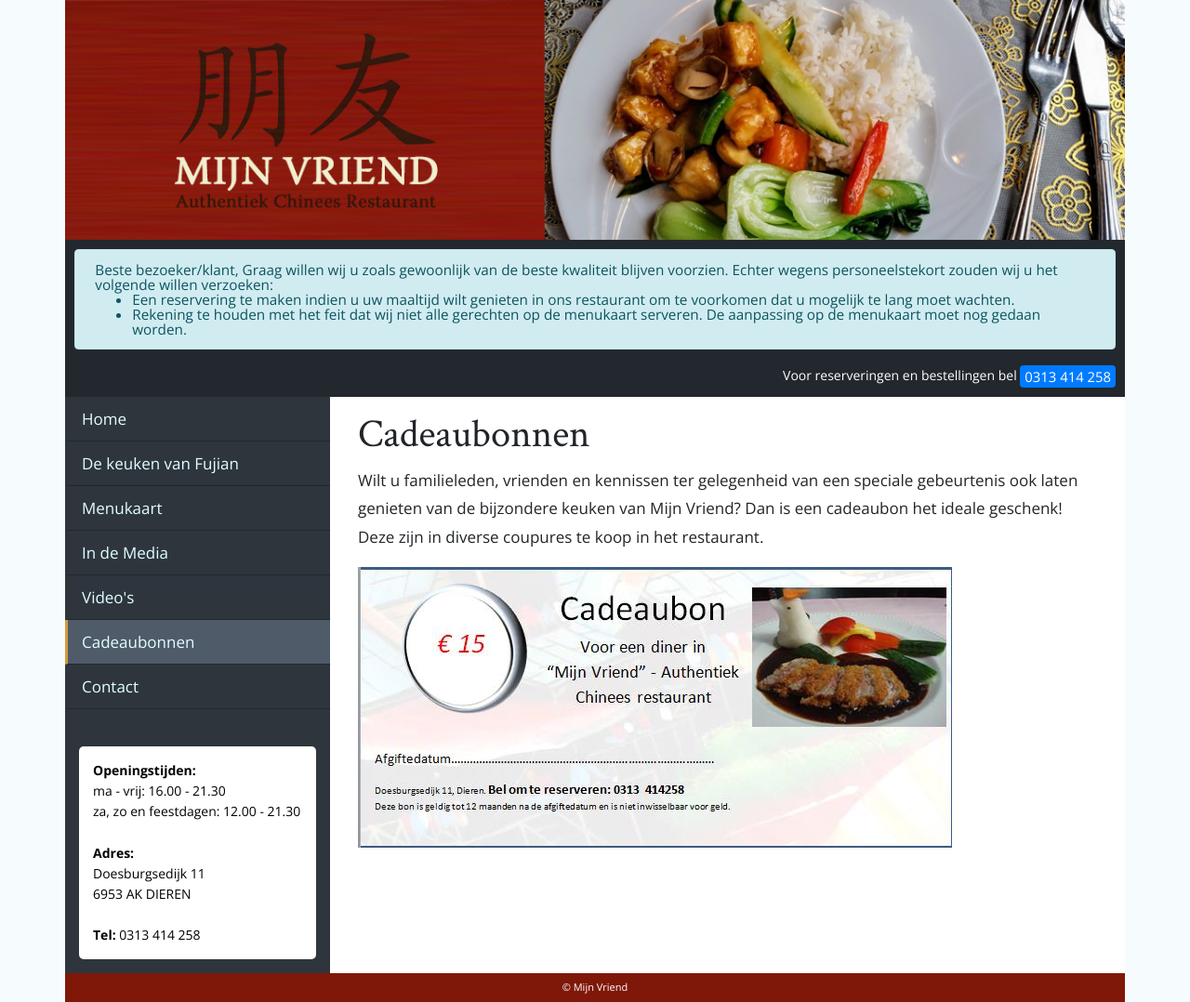
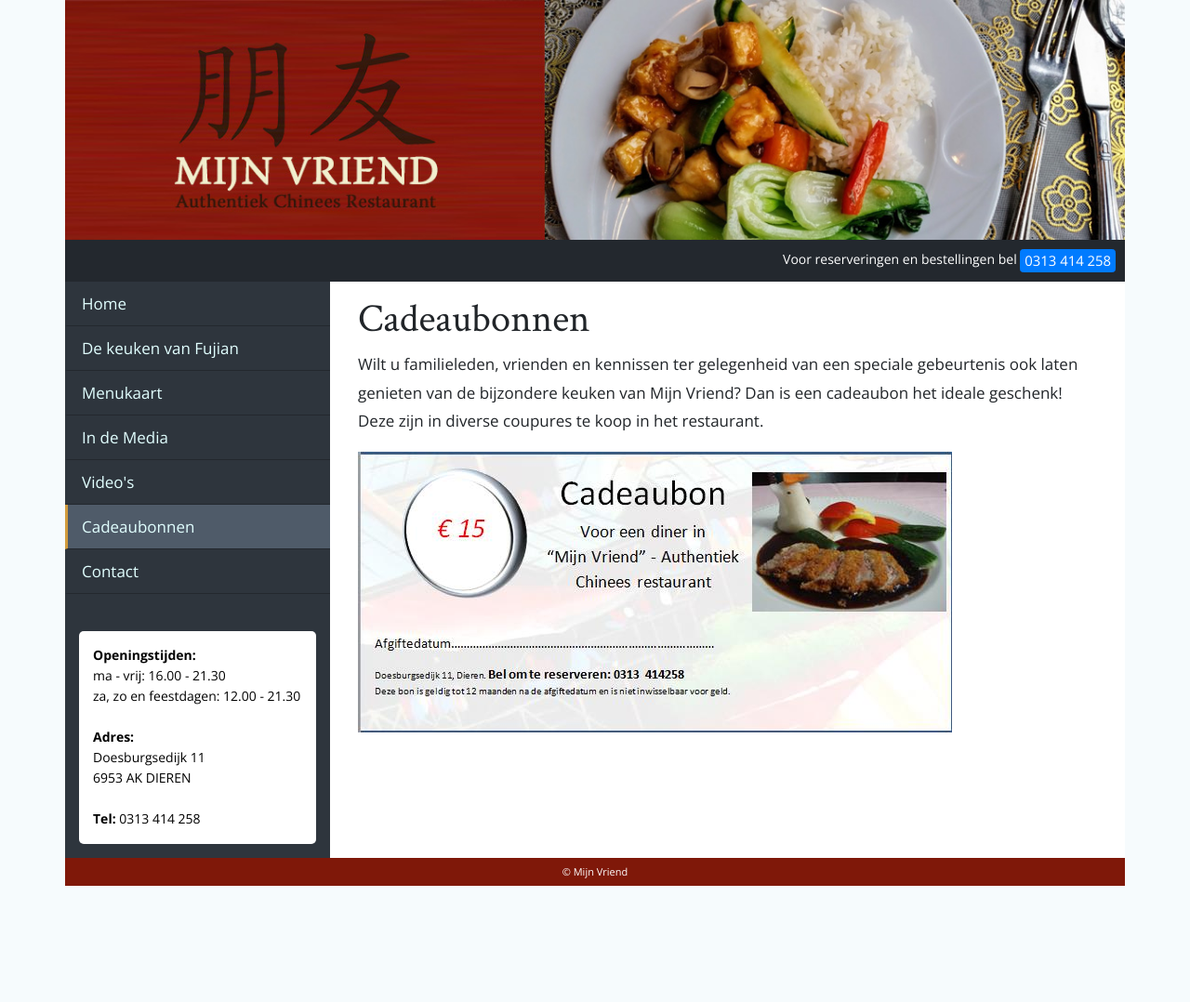
Before and after one commit to dirkjf/mijn-vriend-static, a plain HTML site: page cadeaubonnen.html in a window 1280 px wide. Shown: the whole page at 93% size. After the commit the page ends 953 px from the top, so only its background shows below. Drawn offline with nearby package versions, Linux system fonts and the light colour scheme.

Commit message:
remove alert

```diff
--- a/cadeaubonnen.html
+++ b/cadeaubonnen.html
@@ -25,18 +25,7 @@
   </div>
   <div class="row text-right">
     <div class="col-12 telefoon-balk">
-      <div class="alert alert-info" role="alert" style="text-align: left; font-size: .9rem">
-        Beste bezoeker/klant,
-
-        Graag willen wij u zoals gewoonlijk van de beste kwaliteit blijven voorzien. Echter wegens personeelstekort zouden wij u het volgende willen verzoeken:
-        <ul style="margin: 0">
-          <li> Een reservering te maken indien u uw maaltijd wilt genieten in ons restaurant om te voorkomen dat u mogelijk te lang moet wachten.</li>
-          <li> Rekening te houden met het feit dat wij niet alle gerechten op de menukaart serveren. De aanpassing op de menukaart moet nog gedaan worden.</li>
-        </ul>
-
-
-      </div>
-      Voor reserveringen en bestellingen bel <b>
+                                                      Voor reserveringen en bestellingen bel <b>
         <a href="tel:0313414258" style="color: white; padding: 0 4px" class="btn btn-primary btn-sm">0313 414 258</a></b>
     </div>
   </div>
```
Also changed, not shown: contact.html (+1 -12 lines), in-de-media.html (+1 -12 lines), index.html (+1 -12 lines), keuken.html (+1 -12 lines), menu.html (+1 -12 lines), videos.html (+1 -12 lines).
